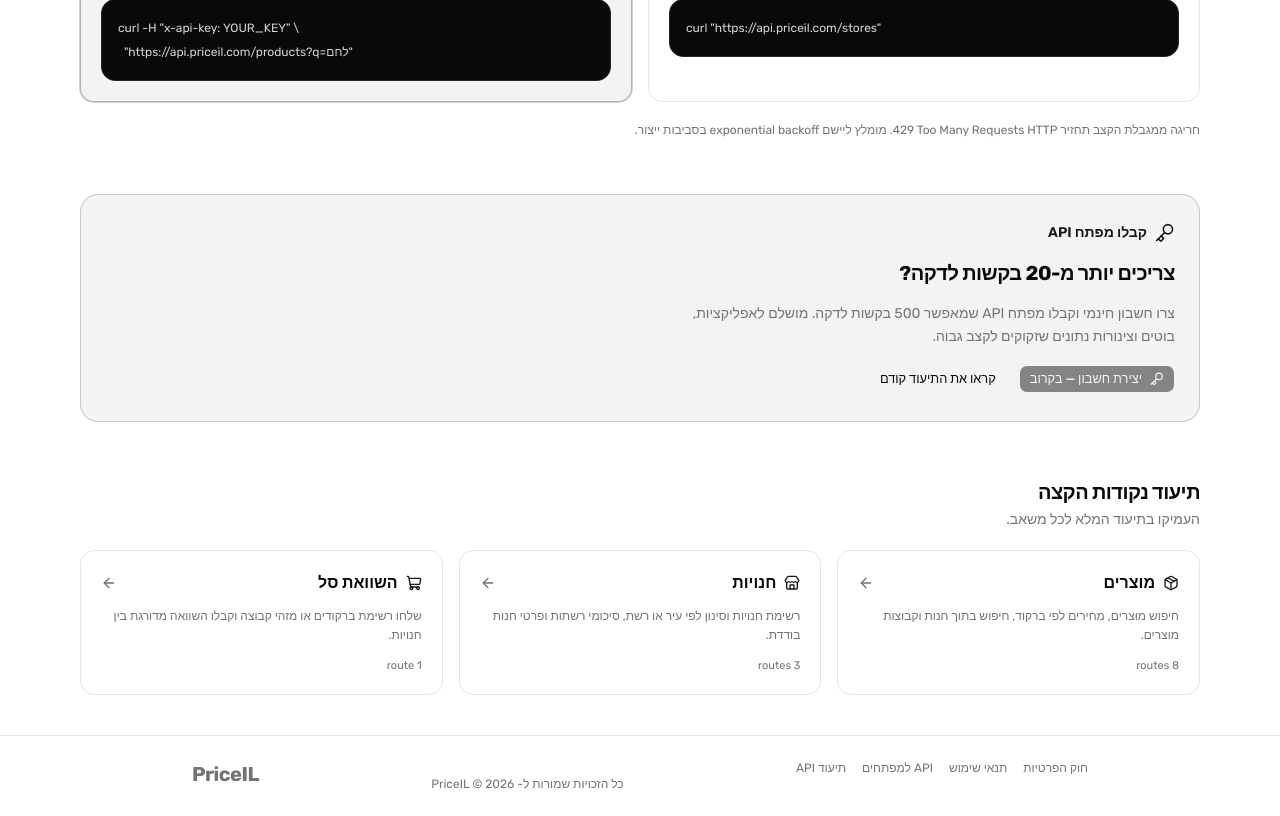
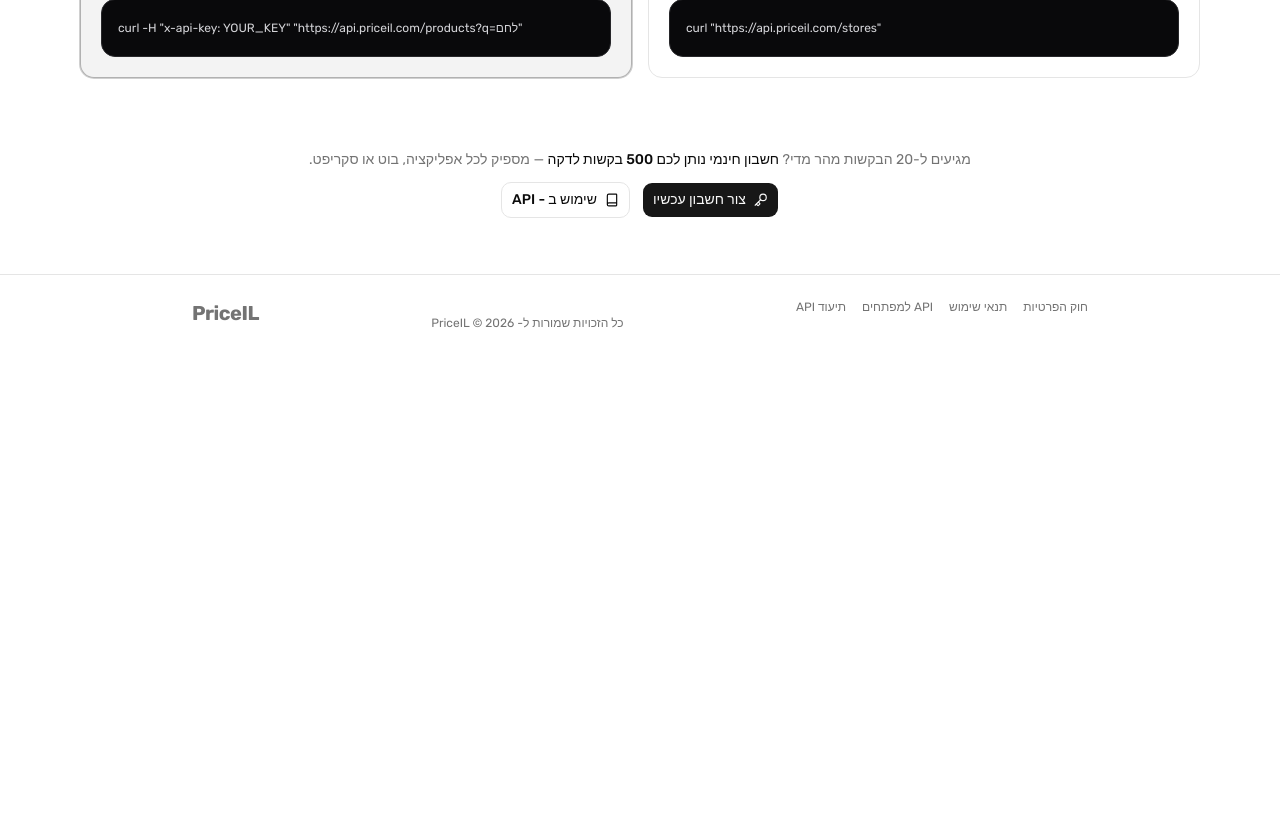
Before and after one commit to Avshalom-Ts/priceil-web, a Next.js app: page /developers in a window 1280 px wide. Shown: the part 1300-2116 px from the top of the page. After the commit the page ends 1655 px from the top, so only its background shows below. Built offline with nearby package versions, Linux system fonts and the light colour scheme.

Commit message:
feat: update text for clarity and enhance button styles

```diff
--- a/src/app/developers/page.tsx
+++ b/src/app/developers/page.tsx
@@ -11,6 +11,7 @@
   Lock,
   RefreshCw,
   Building2,
+  Book,
 } from "lucide-react";
 import { Button } from "@/components/ui/button";
 import { ApiPlayground } from "@/components/api-playground";
@@ -114,7 +115,7 @@
         <div>
           <h2 className="text-xl font-bold tracking-tight">נסו בעצמכם</h2>
           <p className="mt-1 text-sm text-muted-foreground">
-            בחרו דוגמה, ערכו את הנתיב והפרמטרים ולחצו שלח — ללא הרשמה.
+            בחרו דוגמה, ערכו את הנתיב והפרמטרים ולחצו שלח.
           </p>
         </div>
         <ApiPlayground />
@@ -130,13 +131,10 @@
         </div>
         <div className="grid gap-4 sm:grid-cols-2">
           {/* Free tier */}
-          <div className="flex flex-col gap-4 rounded-xl border border-border bg-card p-5">
+          <div className="flex flex-col justify-between gap-4 rounded-xl border border-border bg-card p-5">
             <div className="flex items-center gap-2">
               <Terminal className="size-4 text-muted-foreground" />
-              <span className="font-semibold">חינמי</span>
-              <span className="mr-auto rounded-full bg-muted px-2 py-0.5 text-[11px] font-medium text-muted-foreground">
-                ללא הרשמה
-              </span>
+              <span className="font-semibold">ללא הרשמה</span>
             </div>
             <ul className="flex flex-col gap-2 text-sm text-muted-foreground">
               <li className="flex items-center gap-2">
@@ -159,10 +157,7 @@
           <div className="flex flex-col gap-4 rounded-xl border border-primary/30 bg-primary/5 p-5 ring-1 ring-primary/20">
             <div className="flex items-center gap-2">
               <Key className="size-4 text-primary" />
-              <span className="font-semibold">עם מפתח API</span>
-              <span className="mr-auto rounded-full bg-primary/10 px-2 py-0.5 text-[11px] font-medium text-primary">
-                עם חשבון
-              </span>
+              <span className="font-semibold">אחרי הרשמה</span>
             </div>
             <ul className="flex flex-col gap-2 text-sm text-muted-foreground">
               <li className="flex items-center gap-2">
@@ -178,91 +173,31 @@
                 שלחו את המפתח בכל בקשה
               </li>
             </ul>
-            <CodeBlock>{`curl -H "x-api-key: YOUR_KEY" \\
-  "https://api.priceil.com/products?q=לחם"`}</CodeBlock>
+            <CodeBlock>{`curl -H "x-api-key: YOUR_KEY" "https://api.priceil.com/products?q=לחם"`}</CodeBlock>
           </div>
         </div>
-        <p className="text-xs text-muted-foreground">
-          חריגה ממגבלת הקצב תחזיר HTTP{" "}
-          <code className="font-mono" dir="ltr">429 Too Many Requests</code>.
-          מומלץ ליישם exponential backoff בסביבות ייצור.
-        </p>
       </section>
 
       {/* Sign-up CTA */}
-      <section className="flex flex-col items-start gap-4 rounded-2xl border border-primary/20 bg-primary/5 px-6 py-7">
-        <div className="flex items-center gap-2 text-primary">
-          <Key className="size-5" />
-          <span className="text-sm font-semibold">קבלו מפתח API</span>
-        </div>
-        <h3 className="text-xl font-bold tracking-tight">
-          צריכים יותר מ-20 בקשות לדקה?
-        </h3>
-        <p className="max-w-lg text-sm leading-relaxed text-muted-foreground">
-          צרו חשבון חינמי וקבלו מפתח API שמאפשר 500 בקשות לדקה.
-          מושלם לאפליקציות, בוטים וצינורות נתונים שזקוקים לקצב גבוה.
+      <section className="flex flex-col items-center gap-3 py-4 text-center">
+        <p className="text-sm text-muted-foreground">
+          מגיעים ל-20 הבקשות מהר מדי?{" "}
+          <span className="text-foreground font-medium">חשבון חינמי נותן לכם 500 בקשות לדקה</span>{" "}
+          — מספיק לכל אפליקציה, בוט או סקריפט.
         </p>
-        <div className="flex flex-wrap gap-3">
-          <Button size="sm" className="gap-2" disabled>
+        <div className="flex flex-wrap gap-3 justify-center">
+          <Button size="lg" className="gap-2">
             <Key className="size-3.5" />
-            יצירת חשבון — בקרוב
-          </Button>
-          <Button asChild variant="ghost" size="sm">
-            <Link href="/docs/products">
-              קראו את התיעוד קודם
+            <Link href="/signup">
+              צור חשבון עכשיו
             </Link>
           </Button>
-        </div>
-      </section>
-
-      {/* Endpoint categories */}
-      <section className="flex flex-col gap-5">
-        <div>
-          <h2 className="text-xl font-bold tracking-tight">תיעוד נקודות הקצה</h2>
-          <p className="mt-1 text-sm text-muted-foreground">
-            העמיקו בתיעוד המלא לכל משאב.
-          </p>
-        </div>
-        <div className="grid gap-4 sm:grid-cols-3">
-          {[
-            {
-              href: "/docs/products",
-              icon: <Package className="size-4 text-primary" />,
-              title: "מוצרים",
-              desc: "חיפוש מוצרים, מחירים לפי ברקוד, חיפוש בתוך חנות וקבוצות מוצרים.",
-              count: "8 routes",
-            },
-            {
-              href: "/docs/stores",
-              icon: <Store className="size-4 text-primary" />,
-              title: "חנויות",
-              desc: "רשימת חנויות וסינון לפי עיר או רשת, סיכומי רשתות ופרטי חנות בודדת.",
-              count: "3 routes",
-            },
-            {
-              href: "/docs/basket",
-              icon: <ShoppingCart className="size-4 text-primary" />,
-              title: "השוואת סל",
-              desc: "שלחו רשימת ברקודים או מזהי קבוצה וקבלו השוואה מדורגת בין חנויות.",
-              count: "1 route",
-            },
-          ].map((item) => (
-            <Link
-              key={item.href}
-              href={item.href}
-              className="group flex flex-col gap-3 rounded-xl border border-border bg-card p-5 transition-colors hover:border-primary/40 hover:bg-muted/30"
-            >
-              <div className="flex items-center justify-between">
-                <div className="flex items-center gap-2">
-                  {item.icon}
-                  <h3 className="font-semibold">{item.title}</h3>
-                </div>
-                <ArrowLeft className="size-4 text-muted-foreground transition-transform group-hover:-translate-x-1" />
-              </div>
-              <p className="text-xs leading-relaxed text-muted-foreground">{item.desc}</p>
-              <span className="font-mono text-[11px] text-muted-foreground">{item.count}</span>
+          <Button size="lg" className="gap-2" variant="outline">
+            <Book className="size-3.5" />
+            <Link href="/docs">
+              שימוש ב - API
             </Link>
-          ))}
+          </Button>
         </div>
       </section>
 
--- a/src/app/page.tsx
+++ b/src/app/page.tsx
@@ -123,7 +123,7 @@
             <Button asChild size="lg" className="gap-2 px-8">
               <Link href="/search">
                 <Search className="size-4" />
-                התחילו עכשיו — זה חינמי
+                התחילו עכשיו — זה בחינם
               </Link>
             </Button>
           </div>
--- a/src/components/ui/button.tsx
+++ b/src/components/ui/button.tsx
@@ -26,6 +26,7 @@
         xs: "h-6 gap-1 rounded-[min(var(--radius-md),10px)] px-2 text-xs in-data-[slot=button-group]:rounded-lg has-data-[icon=inline-end]:pr-1.5 has-data-[icon=inline-start]:pl-1.5 [&_svg:not([class*='size-'])]:size-3",
         sm: "h-7 gap-1 rounded-[min(var(--radius-md),12px)] px-2.5 text-[0.8rem] in-data-[slot=button-group]:rounded-lg has-data-[icon=inline-end]:pr-1.5 has-data-[icon=inline-start]:pl-1.5 [&_svg:not([class*='size-'])]:size-3.5",
         lg: "h-9 gap-1.5 px-2.5 has-data-[icon=inline-end]:pr-3 has-data-[icon=inline-start]:pl-3",
+        xl: "h-10 gap-2 px-3 has-data-[icon=inline-end]:pr-4 has-data-[icon=inline-start]:pl-4",
         icon: "size-8",
         "icon-xs":
           "size-6 rounded-[min(var(--radius-md),10px)] in-data-[slot=button-group]:rounded-lg [&_svg:not([class*='size-'])]:size-3",
```
